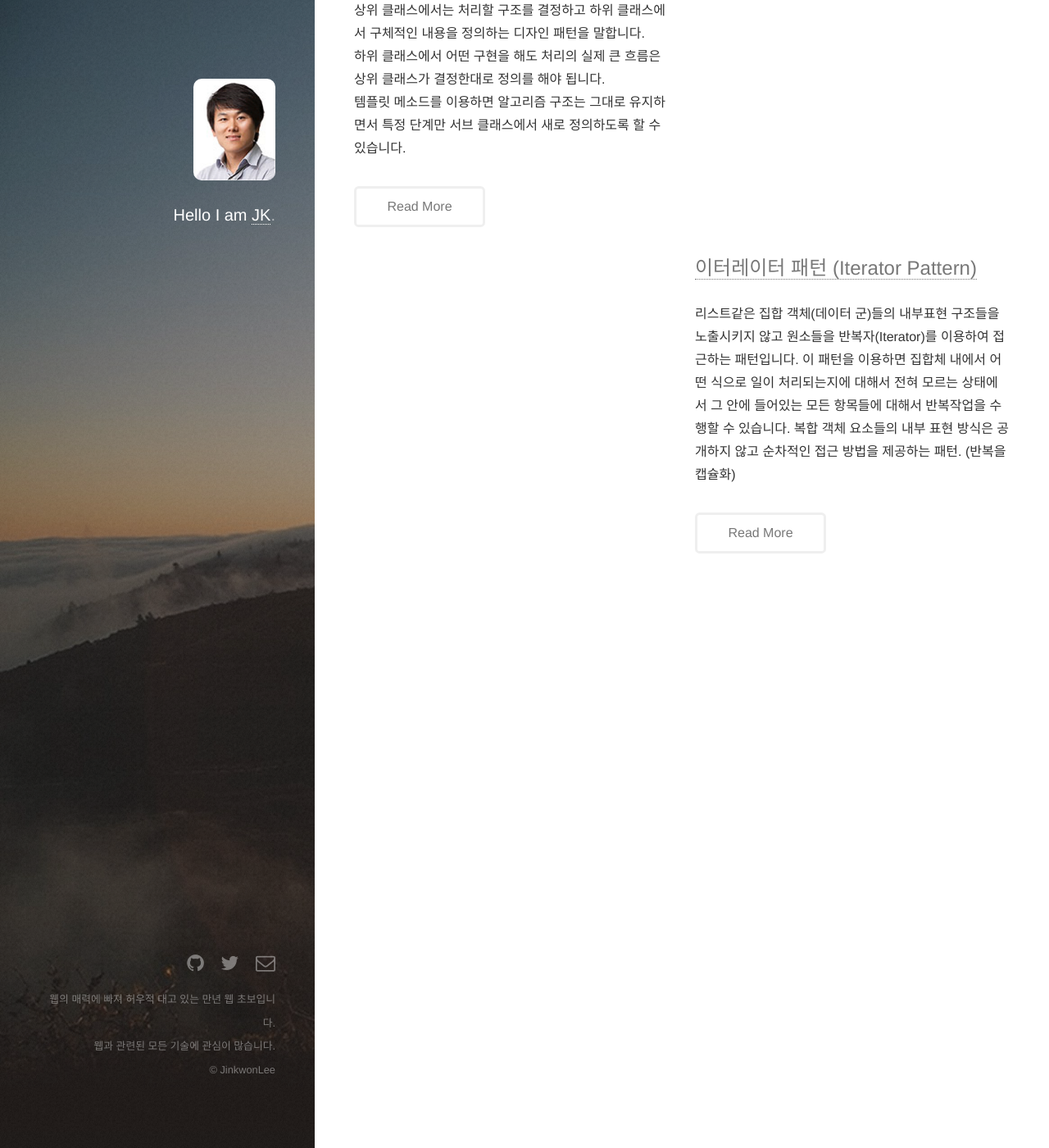
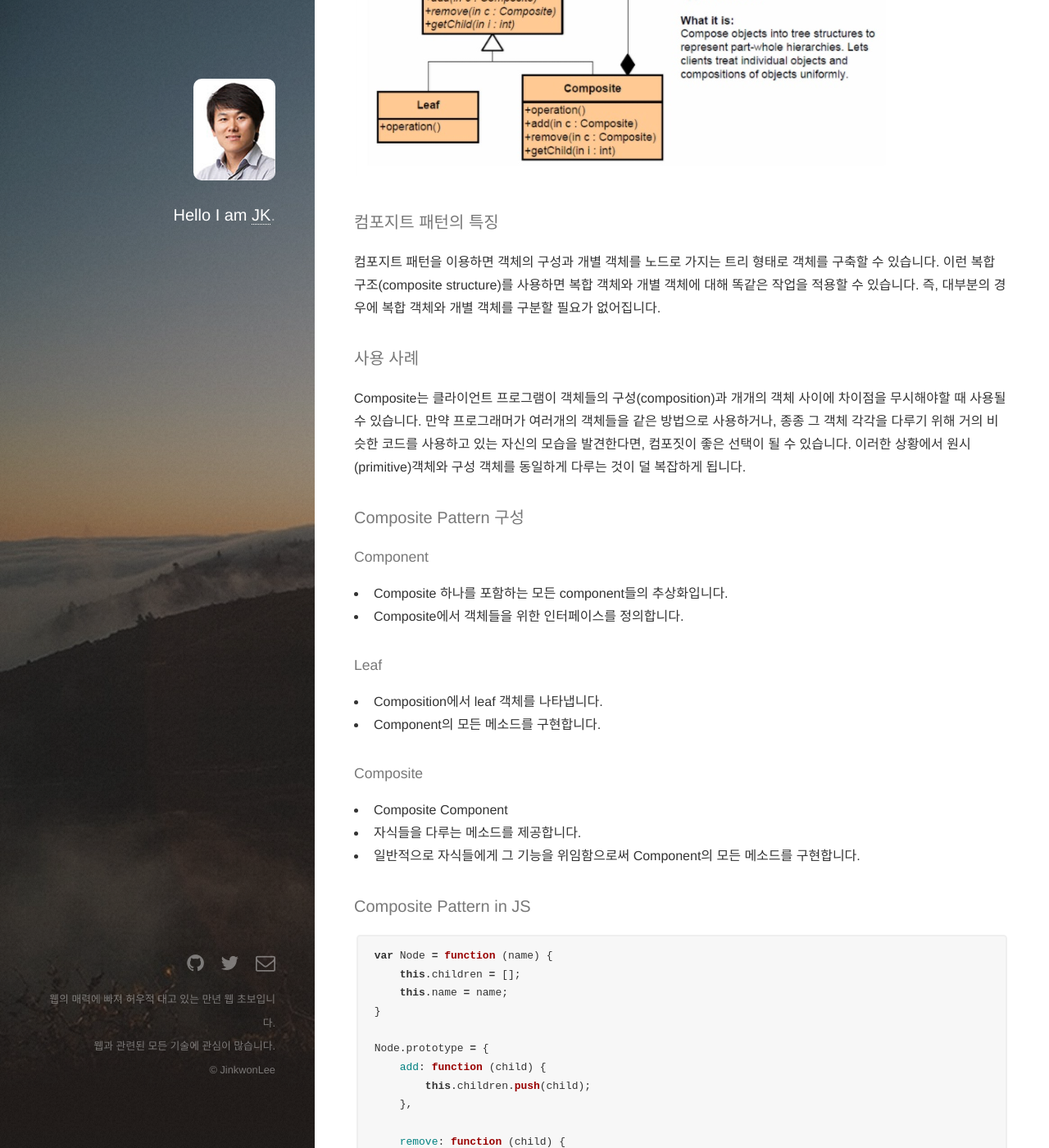
Before and after one commit to Jinkwon/bdyne, a Jekyll site: the page built from _posts/2017-01-10-composite-pattern.markdown, in a window 1280 px wide and 1400 px high, scrolled down 397 px. Shown: the whole window at 82% size. Built offline with Jekyll 4.4.1, drawn with Linux system fonts in a browser that asks for light colours; some of the changed text lies outside the part shown.

Commit message:
doc: composite pattern

````diff
--- a/_posts/2017-01-10-composite-pattern.markdown
+++ b/_posts/2017-01-10-composite-pattern.markdown
@@ -4,3 +4,118 @@
 date:   2017-01-10 00:00:00 +0900
 categories: design pattern
 ---
+
+객체들을 트리(Tree) 구조로 구성하여 부분-전체 계층구조를 구현합니다.
+이 패턴을 이용하면 Client 에서 개별 객체와 복합 객체(Composite)를 똑같은 방법으로 다루도록 할 수 있습니다.
+
+
+![screenshot]({{ site.url }}/images/attachment/composite-pattern.png)
+
+
+### 컴포지트 패턴의 특징
+
+컴포지트 패턴을 이용하면 객체의 구성과 개별 객체를 노드로 가지는 트리 형태로 객체를 구축할 수 있습니다.
+이런 복합 구조(composite structure)를 사용하면 복합 객체와 개별 객체에 대해 똑같은 작업을 적용할 수 있습니다.
+즉, 대부분의 경우에 복합 객체와 개별 객체를 구분할 필요가 없어집니다.
+
+### 사용 사례
+
+Composite는 클라이언트 프로그램이 객체들의 구성(composition)과 개개의 객체 사이에 차이점을 무시해야할 때 사용될 수 있습니다.
+만약 프로그래머가 여러개의 객체들을 같은 방법으로 사용하거나, 종종 그 객체 각각을 다루기 위해 거의 비슷한 코드를 사용하고 있는 자신의 모습을 발견한다면, 컴포짓이 좋은 선택이 될 수 있습니다.
+이러한 상황에서 원시(primitive)객체와 구성 객체를 동일하게 다루는 것이 덜 복잡하게 됩니다.
+
+
+### Composite Pattern 구성
+
+#### Component
+- Composite 하나를 포함하는 모든 component들의 추상화입니다.
+- Composite에서 객체들을 위한 인터페이스를 정의합니다.
+
+#### Leaf
+- Composition에서 leaf 객체를 나타냅니다.
+- Component의 모든 메소드를 구현합니다.
+
+#### Composite
+- Composite Component
+- 자식들을 다루는 메소드를 제공합니다.
+- 일반적으로 자식들에게 그 기능을 위임함으로써 Component의 모든 메소드를 구현합니다.
+
+
+### Composite Pattern in JS
+
+```javascript
+var Node = function (name) {
+    this.children = [];
+    this.name = name;
+}
+
+Node.prototype = {
+    add: function (child) {
+        this.children.push(child);
+    },
+
+    remove: function (child) {
+        var length = this.children.length;
+        for (var i = 0; i < length; i++) {
+            if (this.children[i] === child) {
+                this.children.splice(i, 1);
+                return;
+            }
+        }
+    },
+
+    getChild: function (i) {
+        return this.children[i];
+    },
+
+    hasChildren: function () {
+        return this.children.length > 0;
+    }
+}
+
+// recursively traverse a (sub)tree
+
+function traverse(indent, node) {
+    log.add(Array(indent++).join("--") + node.name);
+
+    for (var i = 0, len = node.children.length; i < len; i++) {
+        traverse(indent, node.getChild(i));
+    }
+}
+
+// logging helper
+
+var log = (function () {
+    var log = "";
+
+    return {
+        add: function (msg) { log += msg + "\n"; },
+        show: function () { alert(log); log = ""; }
+    }
+})();
+
+function run() {
+    var tree = new Node("root");
+    var left = new Node("left")
+    var right = new Node("right");
+    var leftleft = new Node("leftleft");
+    var leftright = new Node("leftright");
+    var rightleft = new Node("rightleft");
+    var rightright = new Node("rightright");
+
+    tree.add(left);
+    tree.add(right);
+    tree.remove(right);  // note: remove
+    tree.add(right);
+
+    left.add(leftleft);
+    left.add(leftright);
+
+    right.add(rightleft);
+    right.add(rightright);
+
+    traverse(1, tree);
+
+    log.show();
+}
+```
--- a/_posts/2017-01-10-iterator-pattern.markdown
+++ b/_posts/2017-01-10-iterator-pattern.markdown
@@ -1,7 +1,7 @@
 ---
 layout: post
 title:  "이터레이터 패턴 (Iterator Pattern)"
-date:   2017-01-10 00:00:00 +0900
+date:   2017-01-10 01:00:00 +0900
 categories: design pattern
 ---
 
````
Also changed, not shown: images/attachment/composite-pattern.png (added).
